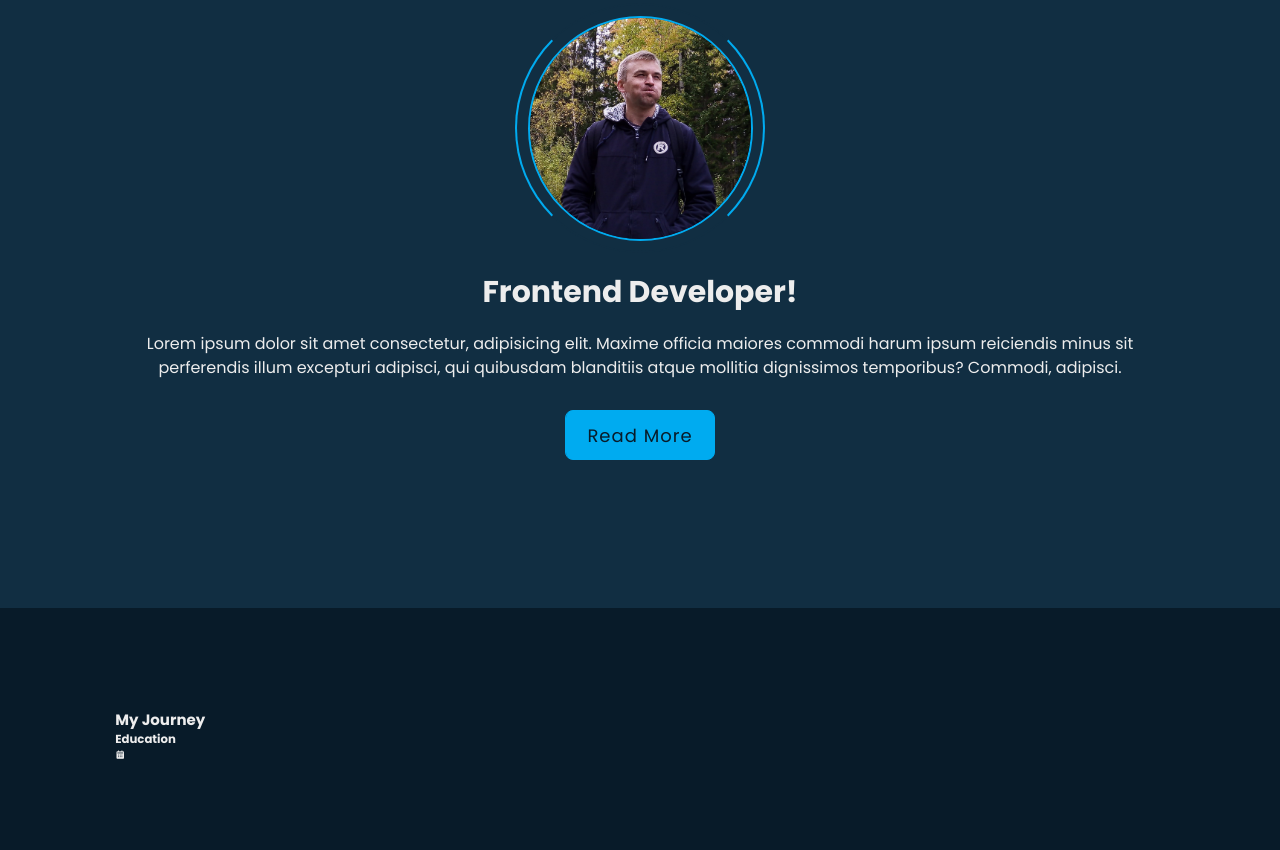
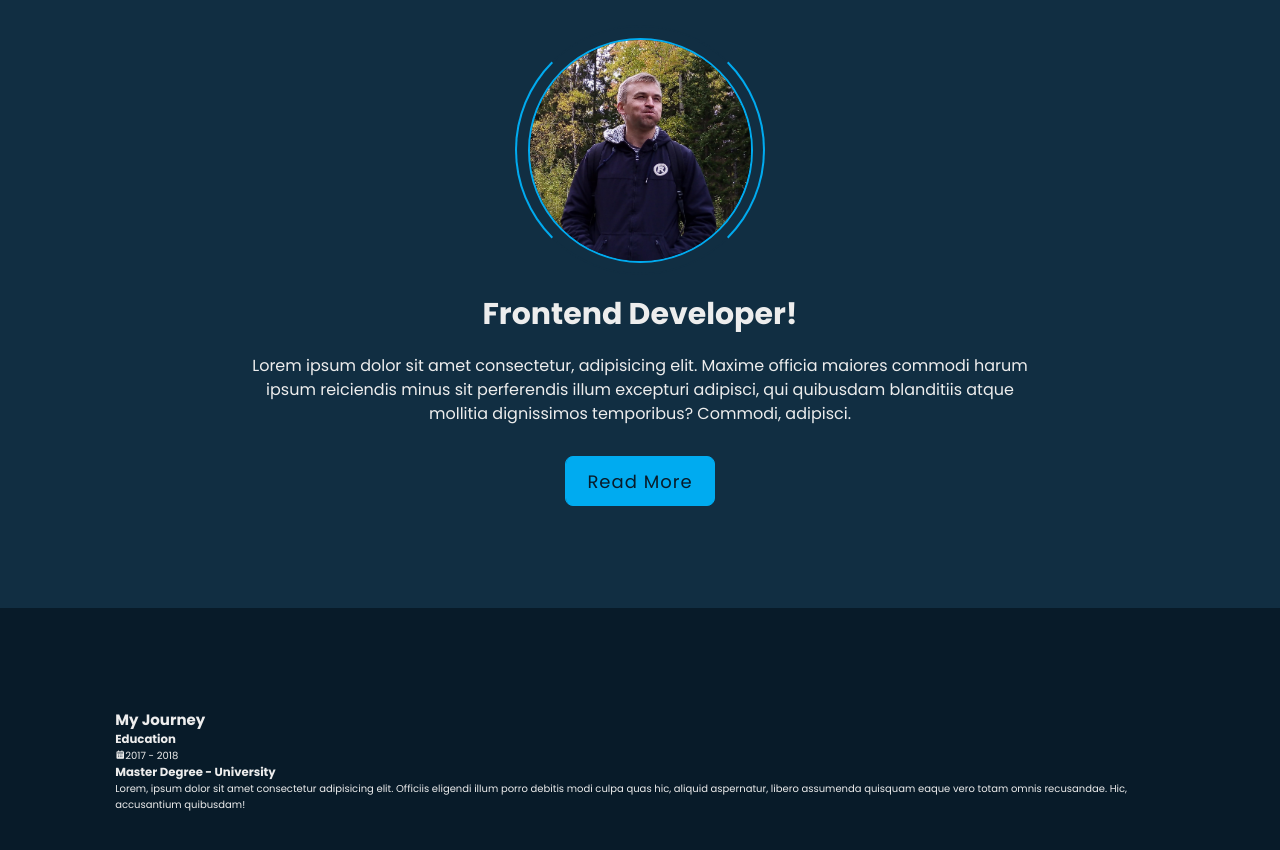
Before and after one commit to AndreiExtr/Portfolio, a plain HTML site: page index.html in a window 1280 px wide. Shown: the part 992-1842 px from the top of the page. Drawn offline with nearby package versions, Linux system fonts and the light colour scheme.

Commit message:
edit box

```diff
--- a/index.html
+++ b/index.html
@@ -89,7 +89,9 @@
                 <div class="education-box">
                     <div class="education-content">
                         <div class="content">
-                            <div class="year"><i class='bx bxs-calendar'></i></div>
+                            <div class="year"><i class='bx bxs-calendar'></i>2017 - 2018</div>
+                            <h3>Master Degree - University</h3>
+                            <p>Lorem, ipsum dolor sit amet consectetur adipisicing elit. Officiis eligendi illum porro debitis modi culpa quas hic, aliquid aspernatur, libero assumenda quisquam eaque vero totam omnis recusandae. Hic, accusantium quibusdam!</p>
                         </div>
                     </div>
                 </div>
--- a/scss/style.scss
+++ b/scss/style.scss
@@ -275,11 +275,10 @@ section{
   display: flex;
   flex-direction: column;
   align-items: center;
-  justify-content: flex-start;
+  justify-content: center;
   padding: 0 10%;
   width: 100%;
   gap: 2rem;
-  padding-top: 8rem;
   background-color: var(--second-bg-color);
 
   .about-img{
@@ -341,7 +340,7 @@ section{
       font-size: 1.6rem;
       margin: 2rem 0 3rem;
       line-height: 1.5;
-      width: 100rem;
+      width: 80rem;
     }
 
     .btn-box {
```
Also changed, not shown: css/style.css, 1 other file.
